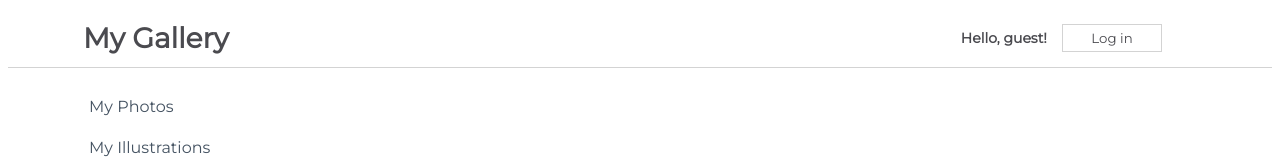
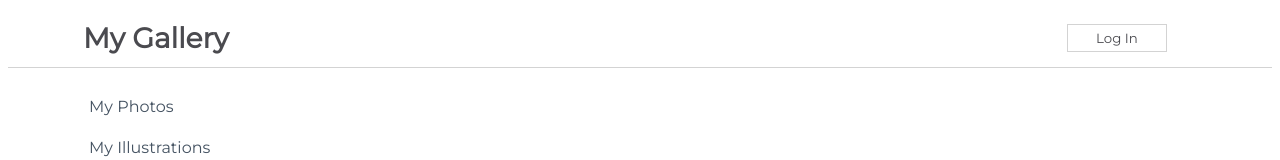
Before and after one commit to mtmanning93/react-tasks, a React (Create React App) app in the folder my-app/: page / in a window 1280 px wide. Shown: the top 160 px of the page. Built offline with nearby package versions, Linux system fonts and the light colour scheme.

Commit message:
Create navbar form and ternary conditional with button, complete task

```diff
--- a/my-app/src/App.js
+++ b/my-app/src/App.js
@@ -1,4 +1,5 @@
 import css from './App.module.css';
+import NavBarForm from './components/NavBarForm';
 import NavBarSimple from './components/NavBarSimple';
 import SideBar from './components/Sidebar';
 
@@ -6,8 +7,9 @@
   return (
     <div className={css.App}>
       {/* Add your components here */}
-      <NavBarSimple />
+      {/* <NavBarSimple /> */}
       <SideBar />
+      <NavBarForm />
     </div>
   );
 }
--- /dev/null
+++ b/my-app/src/components/NavBarChild.js
@@ -0,0 +1,23 @@
+import React from 'react'
+
+function NavBarChild(props) {
+  return (
+    <div>
+        {props.isLoggedIn ?
+            <button onClick={props.handleClick}>Log In</button>
+            :
+            <form>
+                <label htmlFor="username">Username</label>
+                <input placeholder="username" id="username"/>
+
+                <label htmlFor="password">Password</label>
+                <input placeholder="password" id="password" />
+
+                <button onClick={props.handleClick}>Submit</button>
+            </form>
+        }
+    </div>
+  )
+}
+
+export default NavBarChild
--- /dev/null
+++ b/my-app/src/components/NavBarForm.js
@@ -0,0 +1,47 @@
+import React, { Component } from 'react'
+import css from "./css/NavBarForm.module.css";
+import NavBarChild from './NavBarChild';
+
+export default class NavBarForm extends Component {
+    constructor(props) {
+        super(props)
+
+        this.state = {
+            isLoggedIn: true
+        }
+    }
+
+    handleClick = () => {
+        this.setState((prevState) => ({
+            isLoggedIn: prevState.isLoggedIn ? false : true
+        }), () => console.log(this.state.isLoggedIn))
+    }
+
+
+    render() {
+        return (
+            <div className={css.NavBar}>
+                <h1>My Gallery</h1>
+
+                <NavBarChild
+                    isLoggedIn={this.state.isLoggedIn}
+                    handleClick={this.handleClick}
+                />
+
+                {/* {this.state.isLoggedIn ?
+                    <button onClick={() => this.handleClick()}>Log In</button>
+                 :
+                    <form>
+                        <label htmlFor="username">Username</label>
+                        <input placeholder="username" id="username"/>
+
+                        <label htmlFor="password">Password</label>
+                        <input placeholder="password" id="password" />
+
+                        <button onClick={() => this.handleClick()}>Submit</button>
+                    </form>
+                } */}
+            </div>
+        )
+    }
+}
```
